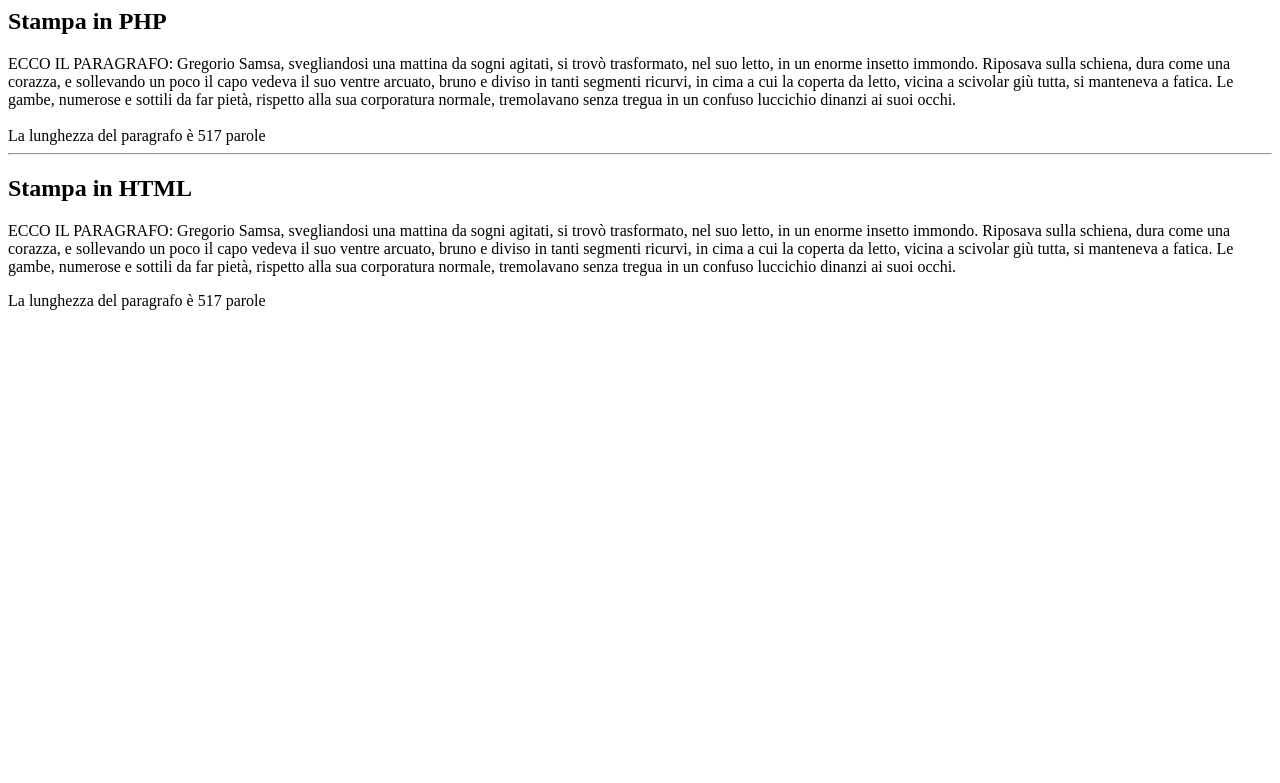
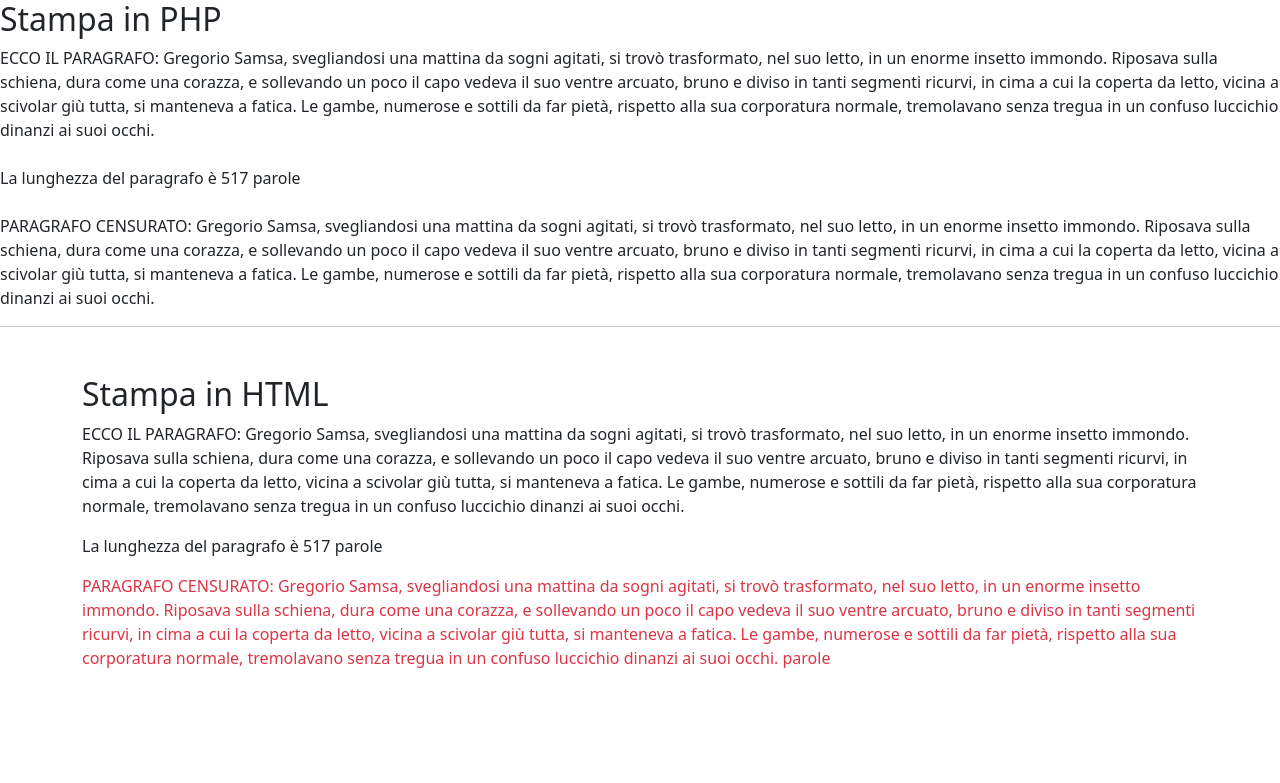
Before and after one commit to FernandoSilvera/php-badwords, a PHP site: page /?badWord=1 in a window 1280 px wide. Shown: the top 783 px of the page. Run offline with PHP 8.4, Linux system fonts and the light colour scheme.

Commit message:
Excercise completed.

```diff
--- a/index.php
+++ b/index.php
@@ -1,13 +1,17 @@
 <?php
 
 $par = "Gregorio Samsa, svegliandosi una mattina da sogni agitati, si trovò trasformato, nel suo letto, in un enorme insetto immondo. Riposava sulla schiena, dura come una corazza, e sollevando un poco il capo vedeva il suo ventre arcuato, bruno e diviso in tanti segmenti ricurvi, in cima a cui la coperta da letto, vicina a scivolar giù tutta, si manteneva a fatica. Le gambe, numerose e sottili da far pietà, rispetto alla sua corporatura normale, tremolavano senza tregua in un confuso luccichio dinanzi ai suoi occhi.";
-$badWord = $_GET["badWord"];
+$bad_word = $_GET["badWord"];
+$censorship = "***";
 
 echo "<h2>Stampa in PHP</h2>";
 echo "ECCO IL PARAGRAFO: " . $par;
 echo "<br>";
 echo "<br>";
 echo "La lunghezza del paragrafo è " . strlen($par) . " parole";
+echo "<br>";
+echo "<br>";
+echo "PARAGRAFO CENSURATO: " . str_replace($bad_word, $censorship, $par);
 
 ?>
 
@@ -20,12 +24,17 @@ echo "La lunghezza del paragrafo è " . strlen($par) . " parole";
   <meta charset="UTF-8">
   <meta http-equiv="X-UA-Compatible" content="IE=edge">
   <meta name="viewport" content="width=device-width, initial-scale=1.0">
+  <!-- CSS -->
+  <link href="https://cdn.jsdelivr.net/npm/bootstrap@5.2.0-beta1/dist/css/bootstrap.min.css" rel="stylesheet" integrity="sha384-0evHe/X+R7YkIZDRvuzKMRqM+OrBnVFBL6DOitfPri4tjfHxaWutUpFmBp4vmVor" crossorigin="anonymous">
   <title>PHP Bad Words</title>
 </head>
 <body>
-  <hr>
-  <h2>Stampa in HTML</h2>
-  <p>ECCO IL PARAGRAFO: <?php echo $par ?></p>
-  <p>La lunghezza del paragrafo è <?php echo strlen($par) ?> parole</p>
+<hr>
+  <div class="container mt-5">
+    <h2>Stampa in HTML</h2>
+    <p>ECCO IL PARAGRAFO: <?php echo $par ?></p>
+    <p>La lunghezza del paragrafo è <?php echo strlen($par) ?> parole</p>
+    <p class="text-danger">PARAGRAFO CENSURATO: <?php echo str_replace($bad_word, $censorship, $par) ?> parole</p>
+  </div>
 </body>
 </html>
```
